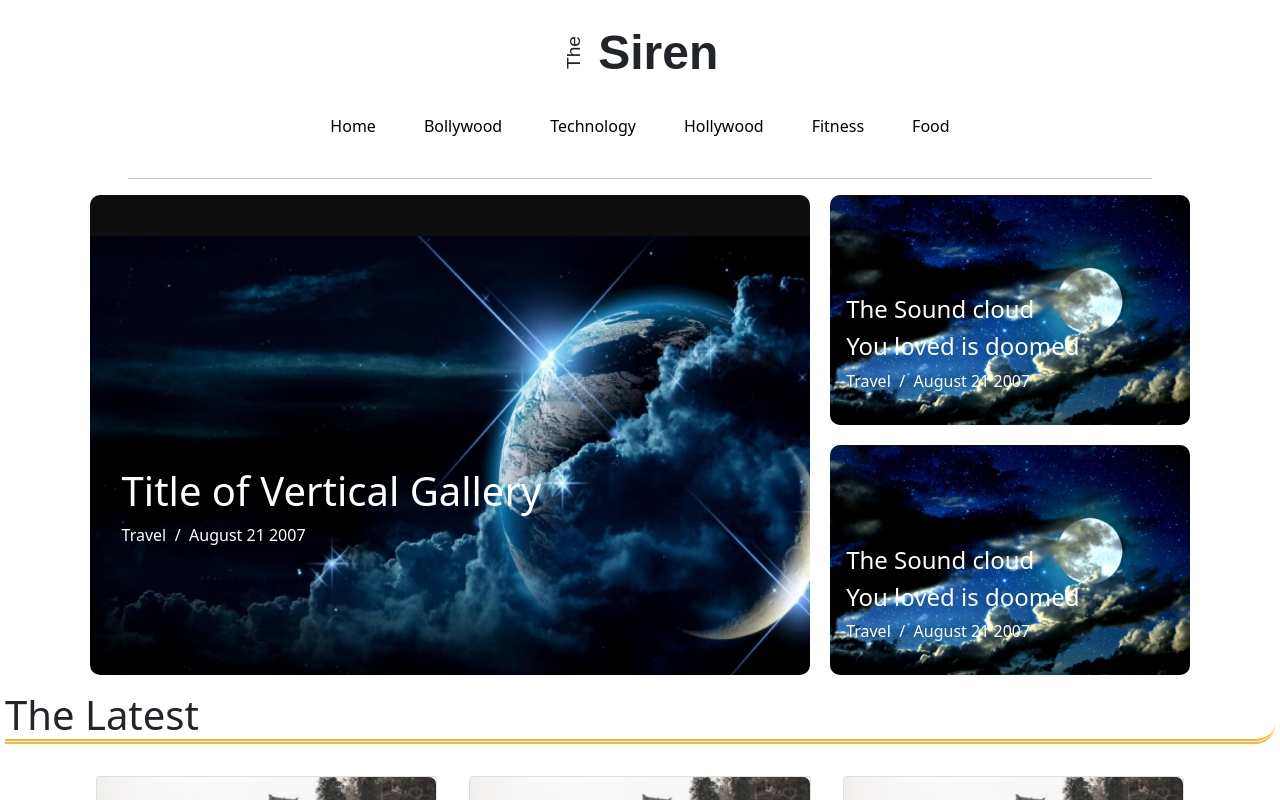
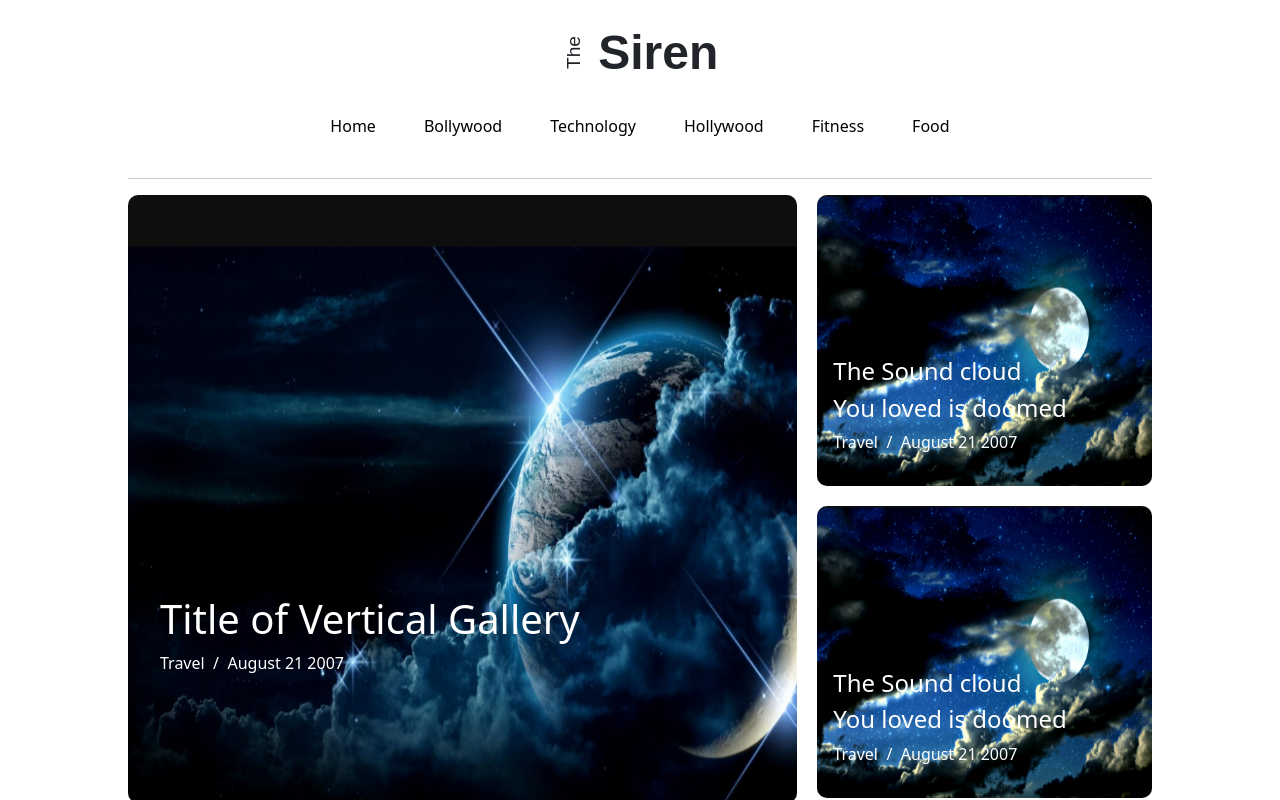
Before and after one commit to PratikshaSurwade/Blog-app, a React (Create React App) app: page / in a window 1280 px wide. Shown: the top 800 px of the page. Built offline with nearby package versions, Linux system fonts and the light colour scheme.

Commit message:
changing line height

```diff
--- a/src/Styles/homeimg.css
+++ b/src/Styles/homeimg.css
@@ -15,11 +15,11 @@
 
 
 .MainImg{
-    width: 86%;
-    height: 30rem;
+    width: 80%;
+    height: 38rem;
 
-    margin-left: 7%;
-    margin-right: 7%;
+    margin-left: 10%;
+    margin-right: 10%;
     border-radius: 10px;
     display: flex;
 }
--- a/src/component/page2/page2sub1/bollysub1.css
+++ b/src/component/page2/page2sub1/bollysub1.css
@@ -14,7 +14,7 @@
     border-bottom-right-radius: 10px;
 }
 .postDescrip{
-    line-height: 2rem;
+    line-height:2rem;
     line-clamp: 6;
     overflow: hidden;
     text-overflow: ellipsis;
@@ -65,7 +65,7 @@ hr{
 
     }
     .postDescrip{
-        line-height: 1rem;
+        line-height: 1.5rem;
     }
 
 
```
